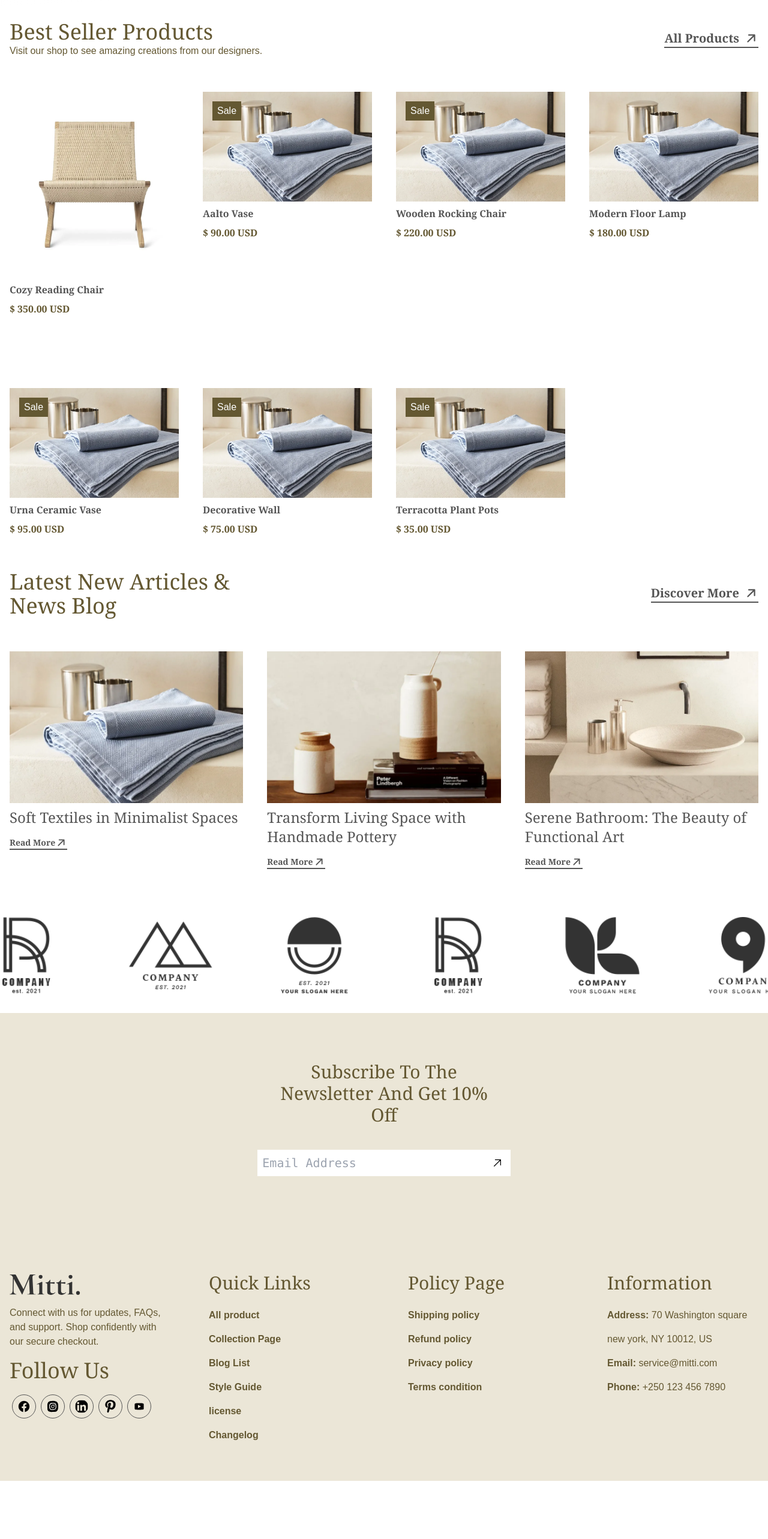
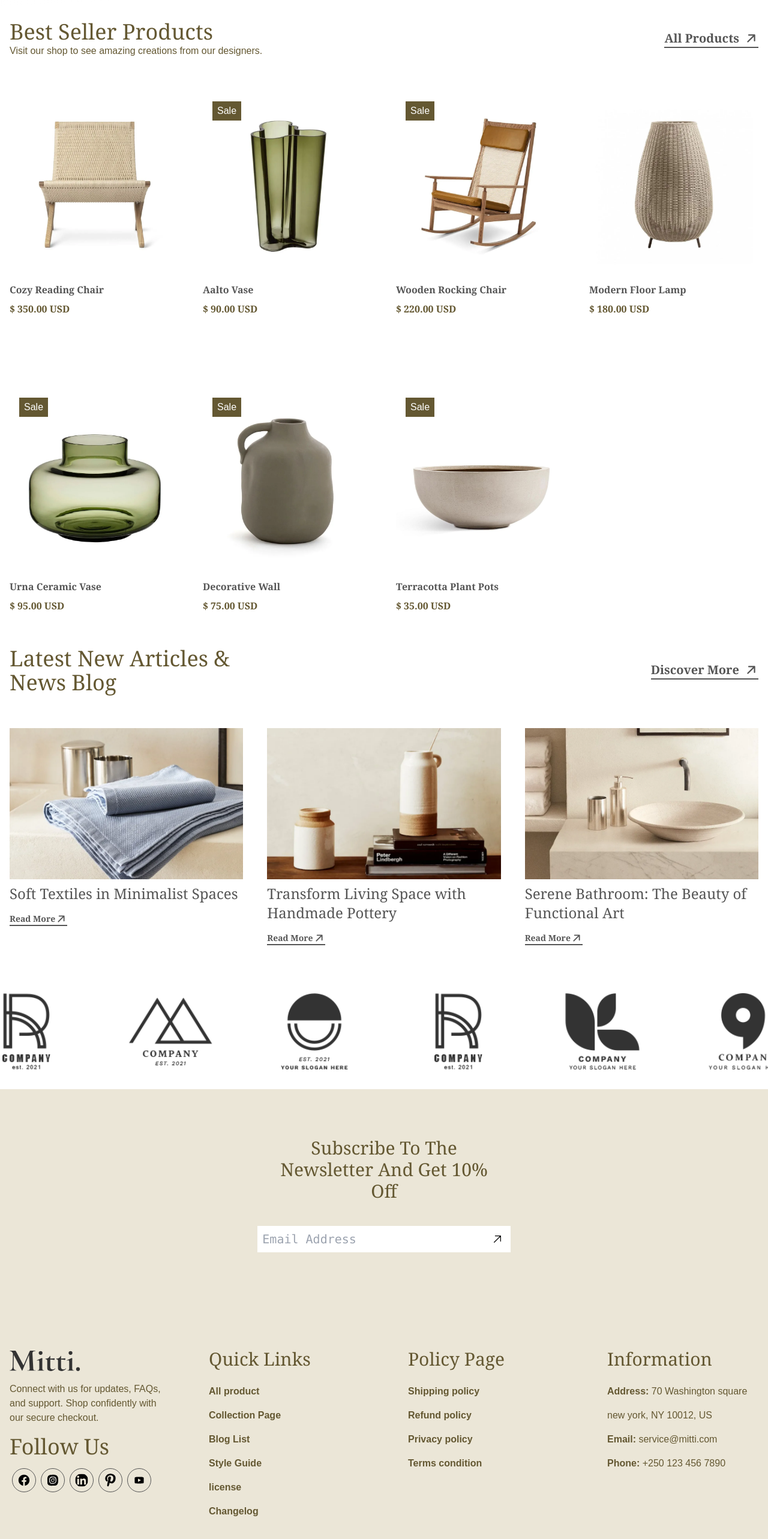
Before and after one commit to Yagya-Adh/Mitti, a Next.js app: page / in a window 1280 px wide. Shown: the part 1422-3988 px from the top of the page at 60% size. Before the commit the page ends 3891 px from the top, so only its background shows below. Built offline with nearby package versions, Linux system fonts and the light colour scheme.

Commit message:
home page componet data alocated towards json format

```diff
--- a/app/blog/[blog-details]/page.tsx
+++ b/app/blog/[blog-details]/page.tsx
@@ -46,16 +46,13 @@ const DateTime = () => {
 const SingleDetails = () => {
   return (
     <>
-      <section className="flex justify-between border-b border-b-mitti-secondaryTextColor py-4">
+      <section className="flex justify-between items-center border-b border-b-mitti-secondaryTextColor">
         <h2 className="font-serif">
           <span className="font-bold">Date:</span> September 5, 2024
         </h2>
-
         <h4 className="flex items-center">
           <span className="font-bold">Share On:</span>
-          <div>
-            <SocialList ishover={true} item={4} />
-          </div>
+          <SocialList ishover={true} item={4} />
         </h4>
       </section>
       <div className="py-20">
--- a/app/components/card/ImagePriceCard.tsx
+++ b/app/components/card/ImagePriceCard.tsx
@@ -4,35 +4,19 @@ import Button from "../button/Button";
 import Image, { StaticImageData } from "next/image";
 // import { Rating } from "@smastrom/react-rating";
 import { ShoppingCartIcon } from "@heroicons/react/24/outline";
-
-import softImage from "/public/assets/images/blog/softTextile.webp";
-// import cozyChair from "/public/assets/images/allProducts/cozy_reading_chair.webp";
-import transformImage from "/public/assets/images/blog/transformLiving.webp";
-import sereneImage from "/public/assets/images/blog/sereneBathroom.webp";
+import latestProductData from "@/latestProduct.json";
+import bestSellData from "@/bestSeller.json";
+interface IlatestNewData {
+  id: number;
+  title: string;
+  image: string;
+}
+const latestNewData: IlatestNewData[] = latestProductData;
 
 interface Icard {
   varriant: "image-card" | "image-price-card";
 }
 
-interface IlatestNewData {
-  id: number;
-  title: string;
-  image: StaticImageData;
-}
-
-const latestNewData: IlatestNewData[] = [
-  { id: 1, title: "Soft Textiles in Minimalist Spaces", image: softImage },
-  {
-    id: 2,
-    title: "Transform Living Space with Handmade Pottery",
-    image: transformImage,
-  },
-  {
-    id: 3,
-    title: "Serene Bathroom: The Beauty of Functional Art",
-    image: sereneImage,
-  },
-];
 interface IbestSellerProductsData {
   id: number;
   title: string;
@@ -41,64 +25,7 @@ interface IbestSellerProductsData {
   image: string | StaticImageData;
   sale?: boolean | null;
 }
-const bestSellerProductsData: IbestSellerProductsData[] = [
-  {
-    id: 1,
-    title: "Cozy Reading Chair",
-    price: 350.0,
-    actualPrice: null,
-    image: "/assets/images/allProducts/cozy_reading_chair.webp",
-    sale: false,
-  },
-  {
-    id: 2,
-    title: "Aalto Vase",
-    price: 90.0,
-    actualPrice: 199.0,
-    image: softImage,
-    sale: true,
-  },
-  {
-    id: 3,
-    title: "Wooden Rocking Chair",
-    price: 220.0,
-    actualPrice: null,
-    image: softImage,
-    sale: true,
-  },
-  {
-    id: 4,
-    title: "Modern Floor Lamp",
-    price: 180.0,
-    actualPrice: 199.0,
-    image: softImage,
-    sale: false,
-  },
-  {
-    id: 5,
-    title: "Urna Ceramic Vase",
-    price: 95.0,
-    actualPrice: null,
-    image: softImage,
-    sale: true,
-  },
-  {
-    id: 6,
-    title: "Decorative Wall",
-    price: 75.0,
-    actualPrice: null,
-    image: softImage,
-    sale: true,
-  },
-  {
-    id: 7,
-    title: "Terracotta Plant Pots",
-    price: 35.0,
-    actualPrice: 99.0,
-    image: softImage,
-    sale: true,
-  },
-];
+const bestSellerProductsData: IbestSellerProductsData[] = bestSellData;
 
 const ImagePriceCard = ({ varriant }: Icard) => {
   // const [rating, setRating] = useState({ review: "", rating: 0 });
--- a/app/components/social/SocialList.tsx
+++ b/app/components/social/SocialList.tsx
@@ -1,25 +1,22 @@
 "use client";
 import React from "react";
 import Image from "next/image";
-import facebook from "/public/assets/icons/facebook-svgrepo-com.svg";
-import instagram from "/public/assets/icons/instagram-svgrepo-com.svg";
-import linkedin from "/public/assets/icons/linkedin-svgrepo-com.svg";
-import pinterest from "/public/assets/icons/pinterest-svgrepo-com.svg";
-import youtube from "/public/assets/icons/youtube-play-svgrepo-com.svg";
-const icons = [
-  { id: 1, icon: facebook, name: "facebook" },
-  { id: 2, icon: instagram, name: "Instagram" },
-  { id: 3, icon: linkedin, name: "Linkein" },
-  { id: 4, icon: pinterest, name: "Pinterest" },
-  { id: 5, icon: youtube, name: "Youtube" },
-];
+import iconData from "@/iconsList.json";
+interface Iicons {
+  id: number;
+  icon: string;
+  name: string;
+}
+
+const icons: Iicons[] = iconData;
+
 interface IsocialList {
   ishover: boolean;
   item: number;
 }
 const SocialList = ({ ishover, item }: IsocialList) => {
   return (
-    <div className="flex items-center py-5">
+    <div className="flex items-center py-4">
       {icons?.slice(0, item).map((listing) => (
         <div className="" key={listing.id}>
           <Image
@@ -28,7 +25,9 @@ const SocialList = ({ ishover, item }: IsocialList) => {
             height={10}
             width={10}
             className={`border rounded-full borde-2 border-mitti-paragraphColor size-10 p-2 mx-1 ${
-              ishover ? "hover:bg-mitti-secondaryTextColor " : ""
+              ishover
+                ? "hover:bg-mitti-secondaryTextColor transition-all ease-in-out duration-300 "
+                : ""
             }`}
           />
         </div>
--- /dev/null
+++ b/bestSeller.json
@@ -0,0 +1,58 @@
+[
+  {
+    "id": 1,
+    "title": "Cozy Reading Chair",
+    "price": 350.0,
+    "actualPrice": null,
+    "image": "/assets/images/allProducts/cozy_reading_chair.webp",
+    "sale": false
+  },
+  {
+    "id": 2,
+    "title": "Aalto Vase",
+    "price": 90.0,
+    "actualPrice": 199.0,
+    "image": "/assets/images/allProducts/Aalto_vase.webp",
+    "sale": true
+  },
+  {
+    "id": 3,
+    "title": "Wooden Rocking Chair",
+    "price": 220.0,
+    "actualPrice": null,
+    "image": "/assets/images/allProducts/wooden_rocking_chair.webp",
+    "sale": true
+  },
+  {
+    "id": 4,
+    "title": "Modern Floor Lamp",
+    "price": 180.0,
+    "actualPrice": 199.0,
+    "image": "/assets/images/allProducts/modern_floor_lamp.webp",
+    "sale": false
+  },
+  {
+    "id": 5,
+    "title": "Urna Ceramic Vase",
+    "price": 95.0,
+    "actualPrice": null,
+    "image": "/assets/images/allProducts/urna_ceramic.webp",
+    "sale": true
+  },
+  {
+    "id": 6,
+    "title": "Decorative Wall",
+    "price": 75.0,
+    "actualPrice": null,
+    "image": "/assets/images/allProducts/decorative_wall.webp",
+    "sale": true
+  },
+  {
+    "id": 7,
+    "title": "Terracotta Plant Pots",
+    "price": 35.0,
+    "actualPrice": 99.0,
+    "image": "/assets/images/allProducts/terracotta_plant_pots.jpeg",
+    "sale": true
+  }
+]
--- /dev/null
+++ b/iconsList.json
@@ -0,0 +1,27 @@
+[
+  {
+    "id": 1,
+    "icon": "/assets/icons/facebook-svgrepo-com.svg",
+    "name": "facebook"
+  },
+  {
+    "id": 2,
+    "icon": "/assets/icons/instagram-svgrepo-com.svg",
+    "name": "Instagram"
+  },
+  {
+    "id": 3,
+    "icon": "/assets/icons/linkedin-svgrepo-com.svg",
+    "name": "Linkein"
+  },
+  {
+    "id": 4,
+    "icon": "/assets/icons/pinterest-svgrepo-com.svg",
+    "name": "Pinterest"
+  },
+  {
+    "id": 5,
+    "icon": "/assets/icons/youtube-play-svgrepo-com.svg",
+    "name": "Youtube"
+  }
+]
--- /dev/null
+++ b/latestProduct.json
@@ -0,0 +1,17 @@
+[
+  {
+    "id": 1,
+    "title": "Soft Textiles in Minimalist Spaces",
+    "image": "/assets/images/blog/softTextile.webp"
+  },
+  {
+    "id": 2,
+    "title": "Transform Living Space with Handmade Pottery",
+    "image": "/assets/images/blog/transformLiving.webp"
+  },
+  {
+    "id": 3,
+    "title": "Serene Bathroom: The Beauty of Functional Art",
+    "image": "/assets/images/blog/sereneBathroom.webp"
+  }
+]
```
